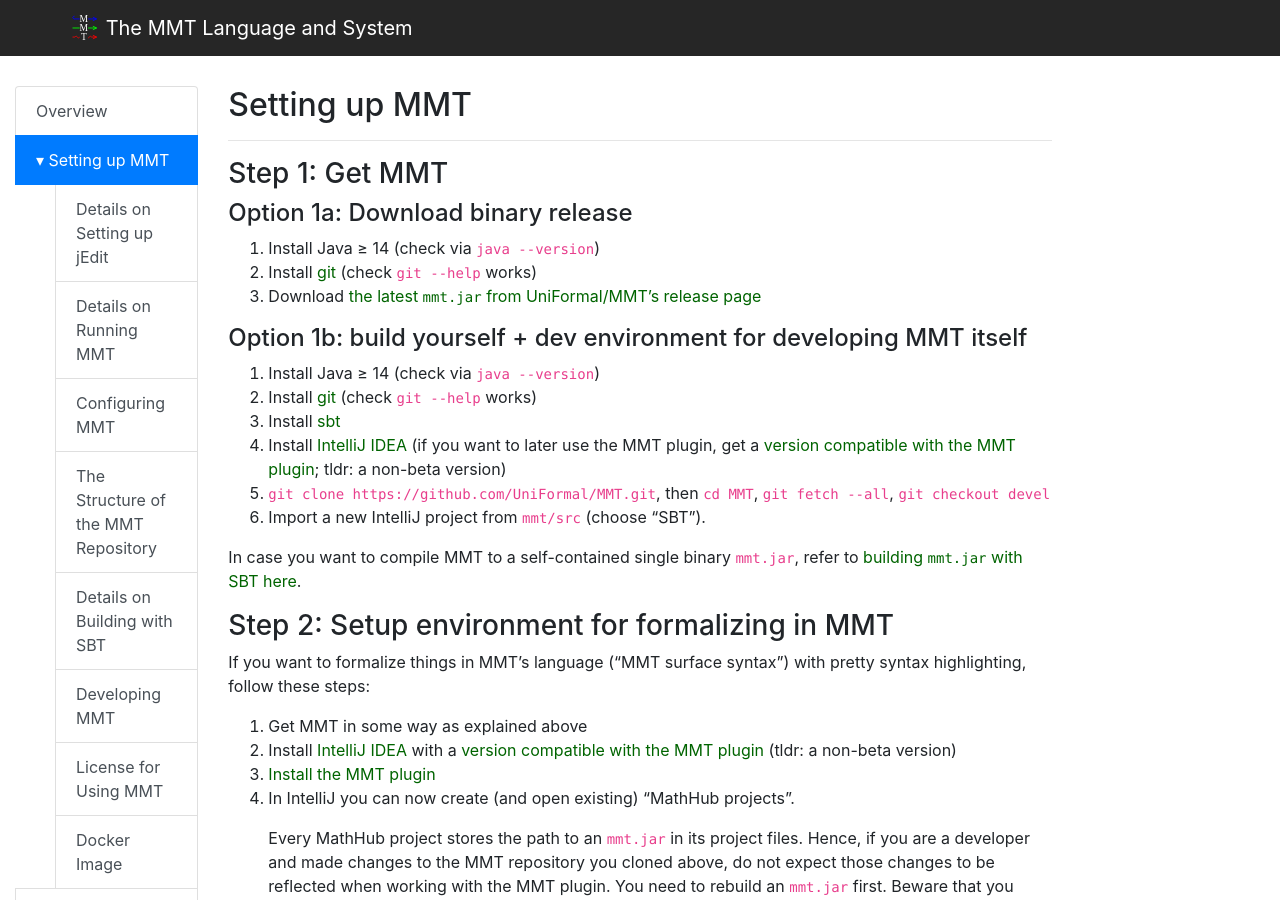
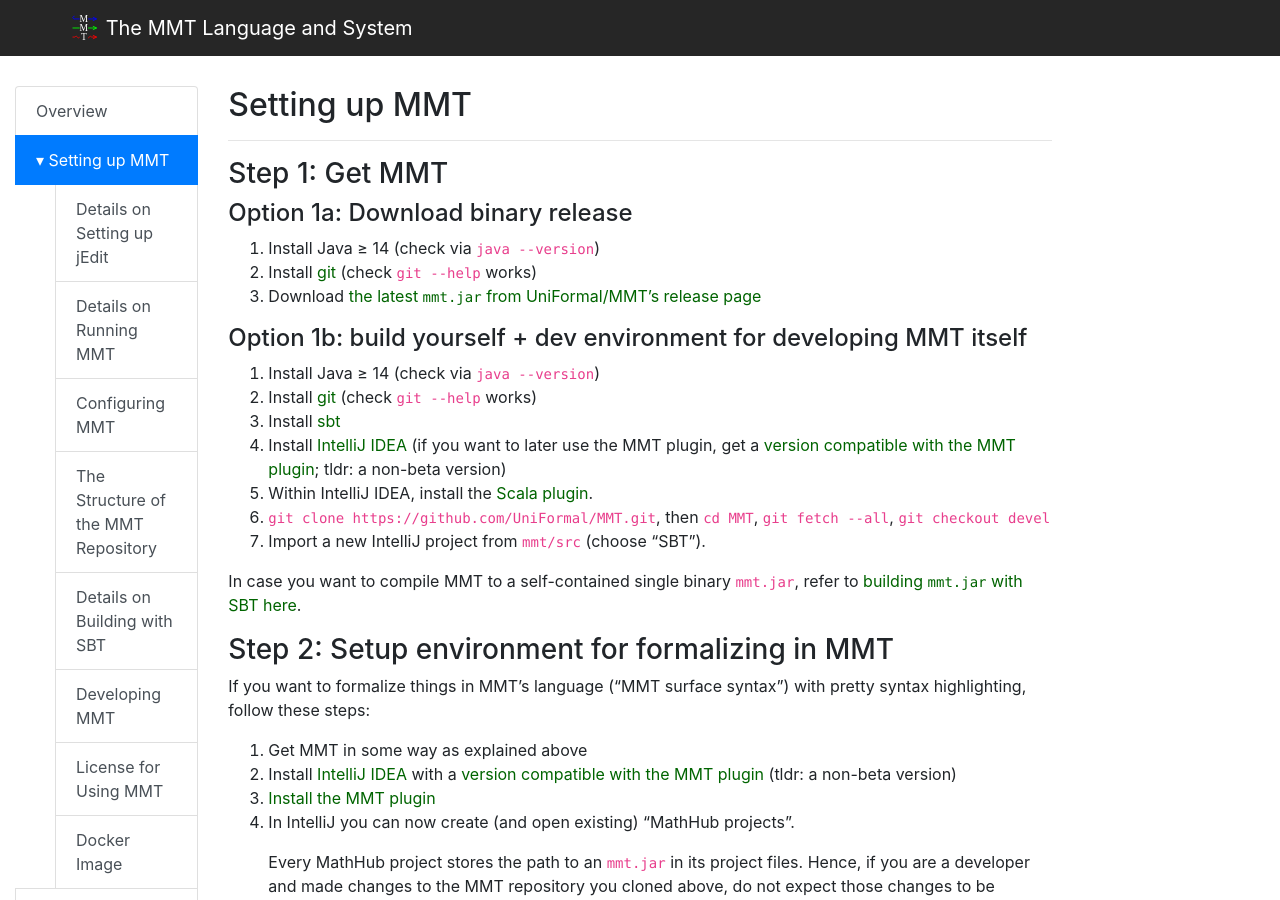
Before and after one commit to UniFormal/uniformal.github.io, a Jekyll site: the page built from doc/setup/index.md, in a window 1280 px wide and 900 px high. Built offline with Jekyll 4.4.1, drawn with Linux system fonts in a browser that asks for light colours.

Commit message:
Update index.md

```diff
--- a/doc/setup/index.md
+++ b/doc/setup/index.md
@@ -17,8 +17,9 @@
 2. Install [git](https://git-scm.com/) (check `git --help` works)
 3. Install [sbt](https://www.scala-sbt.org/)
 4. Install [IntelliJ IDEA](https://www.jetbrains.com/idea/) (if you want to later use the MMT plugin, get a [version compatible with the MMT plugin](https://plugins.jetbrains.com/plugin/11450-mmt/versions); tldr: a non-beta version)
-5. `git clone https://github.com/UniFormal/MMT.git`, then `cd MMT`, `git fetch --all`, `git checkout devel`
-6. Import a new IntelliJ project from `mmt/src` (choose "SBT").
+5. Within IntelliJ IDEA, install the [Scala plugin](https://plugins.jetbrains.com/plugin/1347-scala).
+6. `git clone https://github.com/UniFormal/MMT.git`, then `cd MMT`, `git fetch --all`, `git checkout devel`
+7. Import a new IntelliJ project from `mmt/src` (choose "SBT").
 
 In case you want to compile MMT to a self-contained single binary `mmt.jar`, refer to [building `mmt.jar` with SBT here](https://uniformal.github.io/doc/setup/sbt).
 
```
